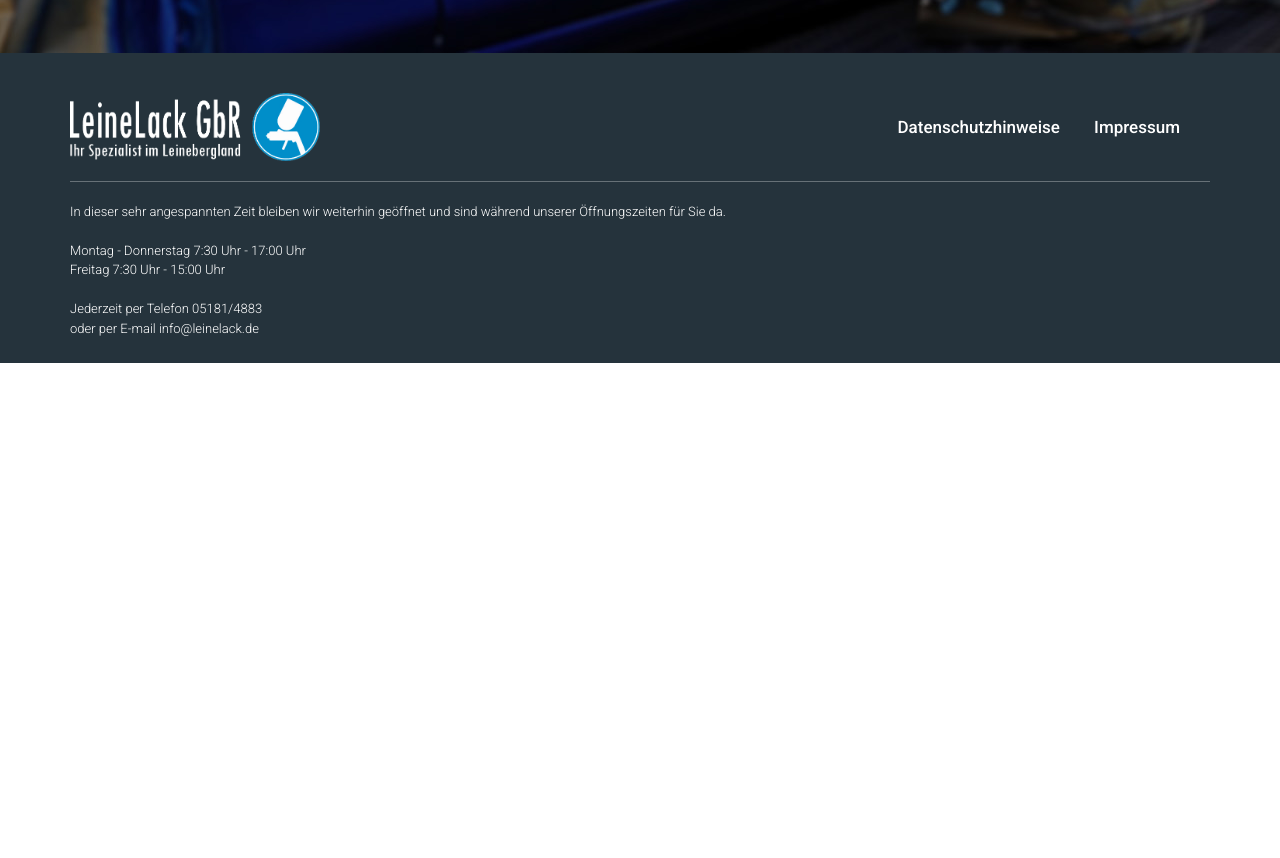
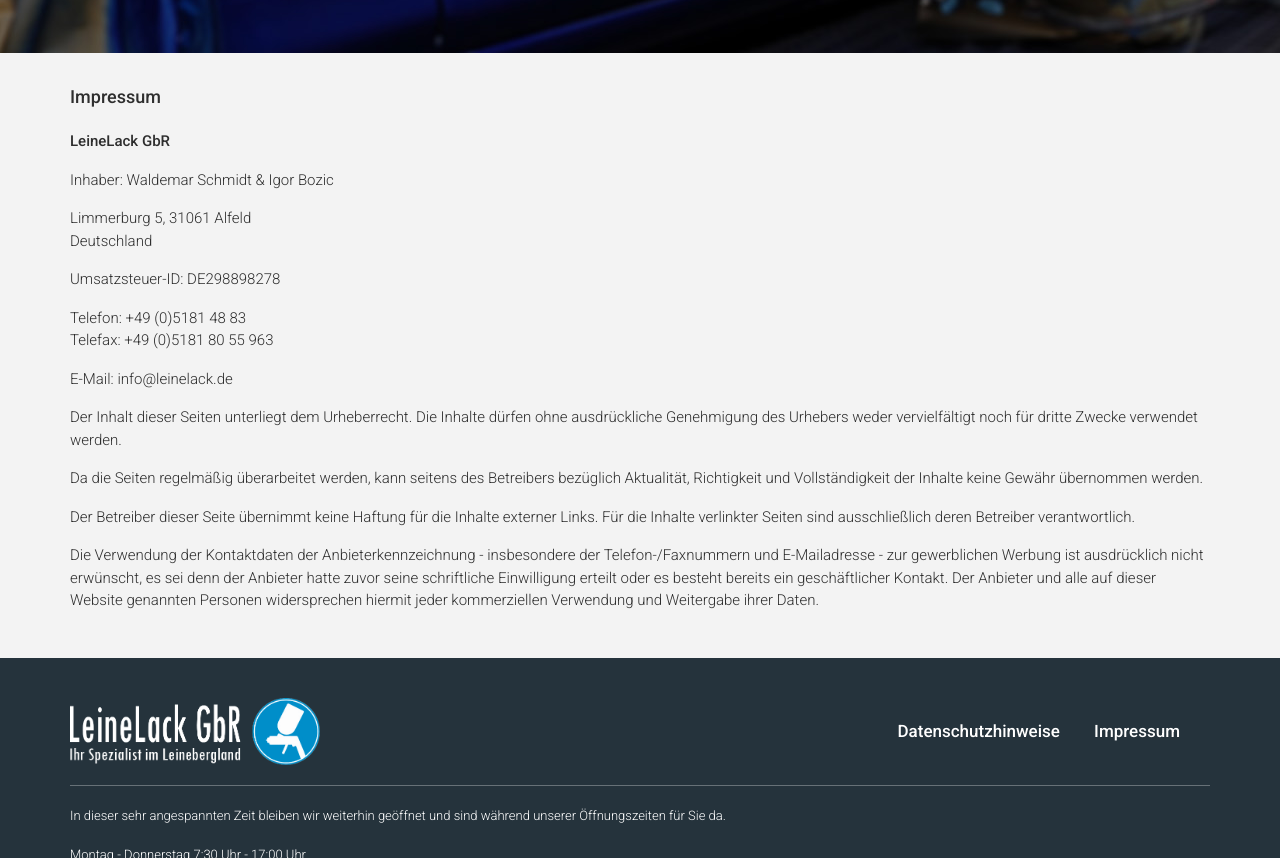
Before and after one commit to tabakus/leinelack, a website: page src/impressum.html in a window 1280 px wide. Shown: the part 627-1485 px from the top of the page. Before the commit the page ends 990 px from the top, so only its background shows below. Drawn offline with nearby package versions, Linux system fonts and the light colour scheme; files that its build step writes are made by us from their sources; files whose address does not match are found by name.

Commit message:
datenschutz_impressum_complete

```diff
--- a/src/impressum.html
+++ b/src/impressum.html
@@ -45,6 +45,35 @@
 </head>
 <body>
 @@include('_promo.html')
+
+<section class="impressum">
+    <div class="container">
+        <div class="impressum__title">Impressum</div>
+        <div class="impressum__body">
+            <p><strong>LeineLack GbR</strong></p>
+            <p>Inhaber: Waldemar Schmidt & Igor Bozic</p>
+
+            <p>Limmerburg 5, 31061 Alfeld<br>
+            Deutschland</p>
+
+            <p>Umsatzsteuer-ID: DE298898278</p>
+
+            <p>Telefon: +49 (0)5181 48 83<br>
+            Telefax: +49 (0)5181 80 55 963</p>
+
+            <p>E-Mail: info@leinelack.de</p>
+
+            <p>Der Inhalt dieser Seiten unterliegt dem Urheberrecht. Die Inhalte d&uuml;rfen ohne ausdr&uuml;ckliche Genehmigung des Urhebers weder vervielf&auml;ltigt noch f&uuml;r dritte Zwecke verwendet werden.</p>
+
+            <p>Da die Seiten regelm&auml;&szlig;ig &uuml;berarbeitet werden, kann seitens des Betreibers bez&uuml;glich Aktualit&auml;t, Richtigkeit und Vollst&auml;ndigkeit der Inhalte keine Gew&auml;hr &uuml;bernommen werden.</p>
+
+            <p>Der Betreiber dieser Seite &uuml;bernimmt keine Haftung f&uuml;r die Inhalte externer Links. Für die Inhalte verlinkter Seiten sind ausschlie&szlig;lich deren Betreiber verantwortlich.</p>
+
+            <p>Die Verwendung der Kontaktdaten der Anbieterkennzeichnung - insbesondere der Telefon-/Faxnummern und E-Mailadresse - zur gewerblichen Werbung ist ausdr&uuml;cklich nicht erw&uuml;nscht, es sei denn der Anbieter hatte zuvor seine schriftliche Einwilligung erteilt oder es besteht bereits ein gesch&auml;ftlicher Kontakt. Der Anbieter und alle auf dieser Website genannten Personen widersprechen hiermit jeder kommerziellen Verwendung und Weitergabe ihrer Daten.</p>
+        </div>
+    </div>
+</section>
+
 @@include('_footer.html')
 
 <a href="#up" class="pageup">
--- /dev/null
+++ b/src/sass/blocks/_impressum.scss
@@ -0,0 +1,14 @@
+.impressum {
+    padding: 30px 0 30px 0;
+    background-color: #f3f3f3;
+    &__title {
+        font-size: 18px;
+        color: #2e2e2e;
+    }
+    &__body {
+        padding-top: 20px;
+        font-size: 15px;
+        font-weight: 300;
+        color: #2e2e2e;
+    }
+}
--- a/src/sass/style.scss
+++ b/src/sass/style.scss
@@ -23,4 +23,5 @@
 @import 'blocks/footer';
 @import 'blocks/pageup';
 @import 'blocks/datenschutz';
+@import 'blocks/impressum';
 @import 'blocks/media';
```
Also changed, not shown: src/datenschutz.html (+23 -23 lines), dist/css/style.min.css, dist/datenschutz.html, dist/impressum.html.
